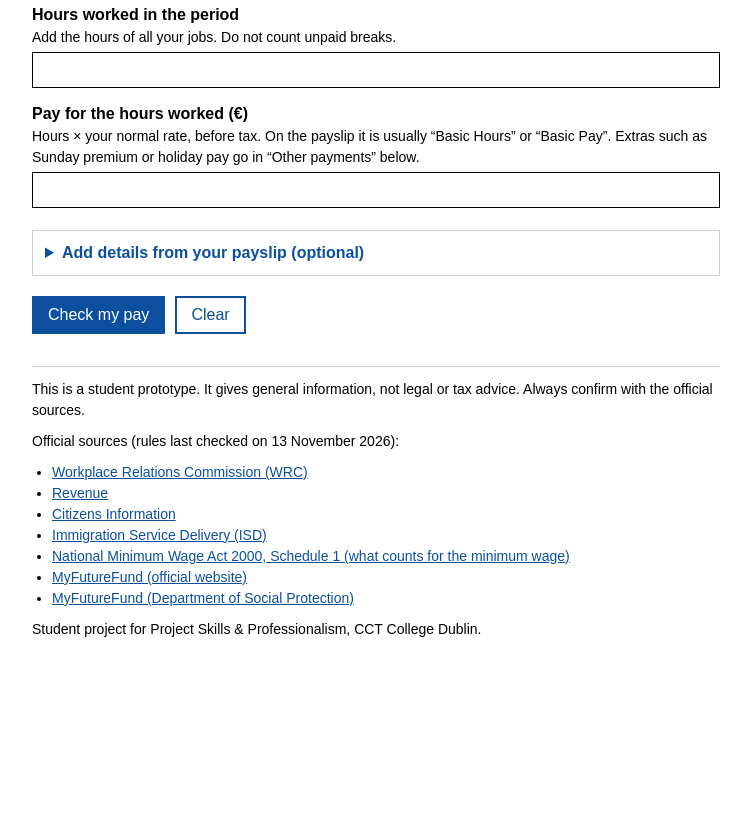
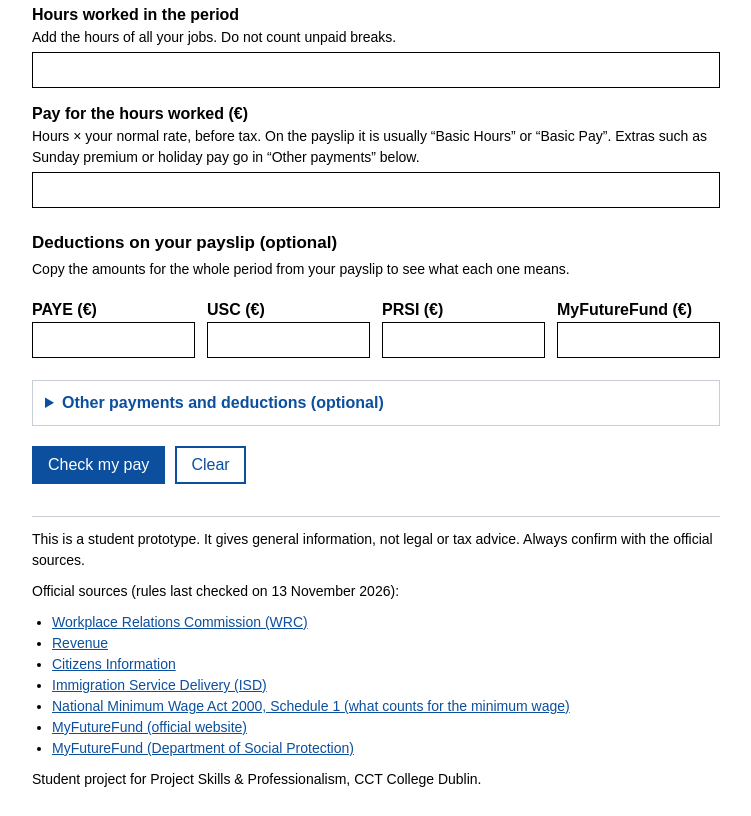
Before and after one commit to siqueiradias/stamp2-pay-check, a plain HTML site: page index.html in a window 1280 px wide. Shown: the part 678-1494 px from the top of the page, without its empty margins (264-1015 px from the left). Before the commit the page ends 1344 px from the top, so only its background shows below. Drawn offline with Linux system fonts and the light colour scheme.

Commit message:
Show main payslip deductions first in the form
- PAYE, USC, PRSI and MyFutureFund are always visible below the
  gross pay field, as the survey showed that understanding
  deductions was the main need
- Extra payments (Sunday premium, overtime, holiday pay, tips,
  shift bonus, other) and other deductions (goods, other) stay
  inside a collapsed "Other payments and deductions (optional)"
  section
- Update EN and PT texts for the new section titles and hints
- Clear button also closes the optional section

```diff
--- a/index.html
+++ b/index.html
@@ -103,18 +103,8 @@
       <p id="dailyTotals" class="daily-totals"></p>
     </div>
 
-    <!-- The payslip details are hidden by default so the main form stays short.
-         <details> opens and closes without any JavaScript. -->
-    <details id="payslipDetails">
-    <summary data-text="detailsToggle"></summary>
-    <p class="hint" data-text="detailsHint"></p>
-
-    <!-- Other payments: Sunday premium, overtime, holiday pay, tips... Lines are created by script.js -->
-    <h3 class="deductions-title" data-text="extraPayTitle"></h3>
-    <p class="hint" data-text="extraPayHint"></p>
-    <div id="extraPayments"></div>
-    <button type="button" class="add-button" onclick="addExtra('payment')" data-text="addPayment"></button>
-
+    <!-- The four main deductions are always visible: understanding them was
+         the top need in our survey (7 of 10). -->
     <h3 class="deductions-title" data-text="deductionsTitle"></h3>
     <p class="hint" data-text="deductionsHint"></p>
     <div class="deduction-columns">
@@ -137,8 +127,20 @@
       </div>
     </div>
 
+    <!-- Extra payments and other deductions are hidden by default so the
+         form stays short. <details> opens and closes without any JavaScript. -->
+    <details id="payslipDetails">
+    <summary data-text="detailsToggle"></summary>
+    <p class="hint" data-text="detailsHint"></p>
+
+    <!-- Other payments: Sunday premium, overtime, holiday pay, tips... Lines are created by script.js -->
+    <h3 class="deductions-title" data-text="extraPayTitle"></h3>
+    <p class="hint" data-text="extraPayHint"></p>
+    <div id="extraPayments"></div>
+    <button type="button" class="add-button" onclick="addExtra('payment')" data-text="addPayment"></button>
+
     <!-- Other deductions: uniform, equipment or meals, or other -->
-    <h4 class="extra-title" data-text="extraDedTitle"></h4>
+    <h3 class="deductions-title" data-text="extraDedTitle"></h3>
     <p class="hint" data-text="extraDedHint"></p>
     <div id="extraDeductions"></div>
     <button type="button" class="add-button" onclick="addExtra('deduction')" data-text="addDeduction"></button>
--- a/script.js
+++ b/script.js
@@ -128,8 +128,8 @@ var TEXTS = {
     dailyTotals: "Total: {hours} hours and {gross} pay.",
     ariaHours: "Hours on {day}",
     ariaPay: "Pay on {day}",
-    detailsToggle: "Add details from your payslip (optional)",
-    detailsHint: "Extra payments such as Sunday premium or tips, and deductions such as PAYE, USC and PRSI.",
+    detailsToggle: "Other payments and deductions (optional)",
+    detailsHint: "Extra payments such as Sunday premium, overtime or tips, and other deductions such as uniforms or meals.",
     extraPayTitle: "Other payments",
     extraPayHint: "Other lines in the payments part of your payslip, such as Sunday premium, holiday pay or tips. For overtime and premiums, enter only the extra part above your normal rate.",
     extraDedTitle: "Other deductions",
@@ -158,7 +158,7 @@ var TEXTS = {
     ded_other: "Other deduction",
     ded_other_text: "Ask your employer what this deduction is for.",
     dedLaw: "The Payment of Wages Act 1991 allows a deduction only if the law requires it (such as PAYE, USC, PRSI or MyFutureFund), if it is in your contract, or if you agreed to it in writing before it was made.",
-    deductionsTitle: "Deductions on your payslip",
+    deductionsTitle: "Deductions on your payslip (optional)",
     deductionsHint: "Copy the amounts for the whole period from your payslip to see what each one means.",
     checkButton: "Check my pay",
     clearButton: "Clear",
@@ -260,8 +260,8 @@ var TEXTS = {
     dailyTotals: "Total: {hours} horas e {gross} de pagamento.",
     ariaHours: "Horas em {day}",
     ariaPay: "Pagamento em {day}",
-    detailsToggle: "Adicionar detalhes do payslip (opcional)",
-    detailsHint: "Pagamentos extras, como adicional de domingo ou gorjetas, e descontos, como PAYE, USC e PRSI.",
+    detailsToggle: "Outros pagamentos e descontos (opcional)",
+    detailsHint: "Pagamentos extras, como adicional de domingo, hora extra ou gorjetas, e outros descontos, como uniforme ou refeições.",
     extraPayTitle: "Outros pagamentos",
     extraPayHint: "Outras linhas da parte de pagamentos do payslip, como adicional de domingo, férias ou gorjetas. Para horas extras e adicionais, informe só o valor a mais, acima da sua taxa normal.",
     extraDedTitle: "Outros descontos",
@@ -290,7 +290,7 @@ var TEXTS = {
     ded_other: "Outro desconto",
     ded_other_text: "Pergunte ao empregador para que serve este desconto.",
     dedLaw: "A Payment of Wages Act 1991 só permite um desconto se a lei exige (como PAYE, USC, PRSI ou MyFutureFund), se está no seu contrato, ou se você concordou por escrito antes do desconto.",
-    deductionsTitle: "Descontos do seu payslip",
+    deductionsTitle: "Descontos do seu payslip (opcional)",
     deductionsHint: "Copie do payslip os valores do período inteiro para ver o que cada um significa.",
     checkButton: "Conferir meu pagamento",
     clearButton: "Limpar",
```
